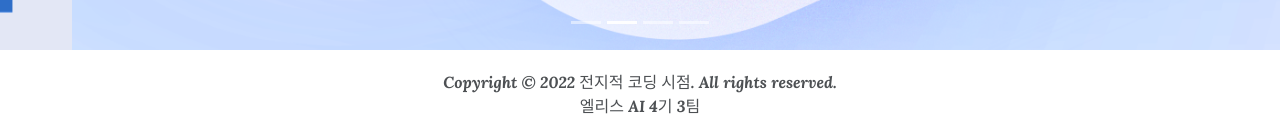
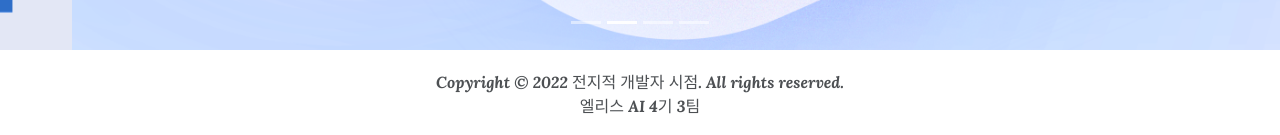
Before and after one commit to lheun99/portfolio_share_service, a React (Create React App) app in the folder front/: page /home in a window 1280 px wide. Shown: the part 700-835 px from the top of the page. Built offline with nearby package versions, Linux system fonts and the light colour scheme; no server answers; a web font is replaced by a local one.

Commit message:
불필요한 파일 및 주석 제거 favicon.ico 추가 햄버거 바 디자인 수정

```diff
--- a/front/public/index.html
+++ b/front/public/index.html
@@ -30,20 +30,6 @@
       href="https://fonts.googleapis.com/icon?family=Material+Icons"
       rel="stylesheet"
     />
-    <!--
-      manifest.json provides metadata used when your web app is installed on a
-      user's mobile device or desktop. See https://developers.google.com/web/fundamentals/web-app-manifest/
-    -->
-    <!-- <link rel="manifest" href="%PUBLIC_URL%/manifest.json" /> -->
-    <!--
-      Notice the use of %PUBLIC_URL% in the tags above.
-      It will be replaced with the URL of the `public` folder during the build.
-      Only files inside the `public` folder can be referenced from the HTML.
-
-      Unlike "/favicon.ico" or "favicon.ico", "%PUBLIC_URL%/favicon.ico" will
-      work correctly both with client-side routing and a non-root public URL.
-      Learn how to configure a non-root public URL by running `npm run build`.
-    -->
     <title>전지적 개발자 시점</title>
   </head>
   <body style="min-height: 100%">
@@ -57,20 +43,10 @@
         style="width: 100%; position: relative; bottom: 0; padding: 20px 0"
       >
         <div style="text-align: center; opacity: 0.8">
-          Copyright © 2022 전지적 코딩 시점. All rights reserved.
+          Copyright © 2022 전지적 개발자 시점. All rights reserved.
         </div>
         <div style="text-align: center; opacity: 0.8">엘리스 AI 4기 3팀</div>
       </footer>
     </div>
-    <!--
-      This HTML file is a template.
-      If you open it directly in the browser, you will see an empty page.
-
-      You can add webfonts, meta tags, or analytics to this file.
-      The build step will place the bundled scripts into the <body> tag.
-
-      To begin the development, run `npm start` or `yarn start`.
-      To create a production bundle, use `npm run build` or `yarn build`.
-    -->
   </body>
 </html>
--- a/front/src/components/hamburger/RightNavigation.js
+++ b/front/src/components/hamburger/RightNavigation.js
@@ -2,7 +2,6 @@ import React, { useContext } from "react";
 import { UserStateContext } from "../../App";
 import styled from 'styled-components';
 import { useNavigate } from "react-router-dom";
-
 
 const Ul = styled.ul`
   margin:0;
@@ -30,6 +29,7 @@ const Ul = styled.ul`
   @media (max-width: 1300px) {
     flex-flow: column nowrap;
     background-color: white;
+    opacity: 95%;
     position: fixed;
     transform: ${({ open }) => open ? 'translateX(0)' : 'translateX(100%)'};
     top: 0;
@@ -45,8 +45,7 @@ const Ul = styled.ul`
 `;
 
 
-
-const RightNavigation = ({ open,logout, changeOpen }) => {
+const RightNavigation = ({ open, logout, changeOpen }) => {
   const userState = useContext(UserStateContext);
   const isLogin = !!userState.user;
   const navigate = useNavigate();
```
Also changed, not shown: front/src/components/Footer.js (deleted, +0 -16 lines), 1 other file (tests, documents, lock files or other folders).
